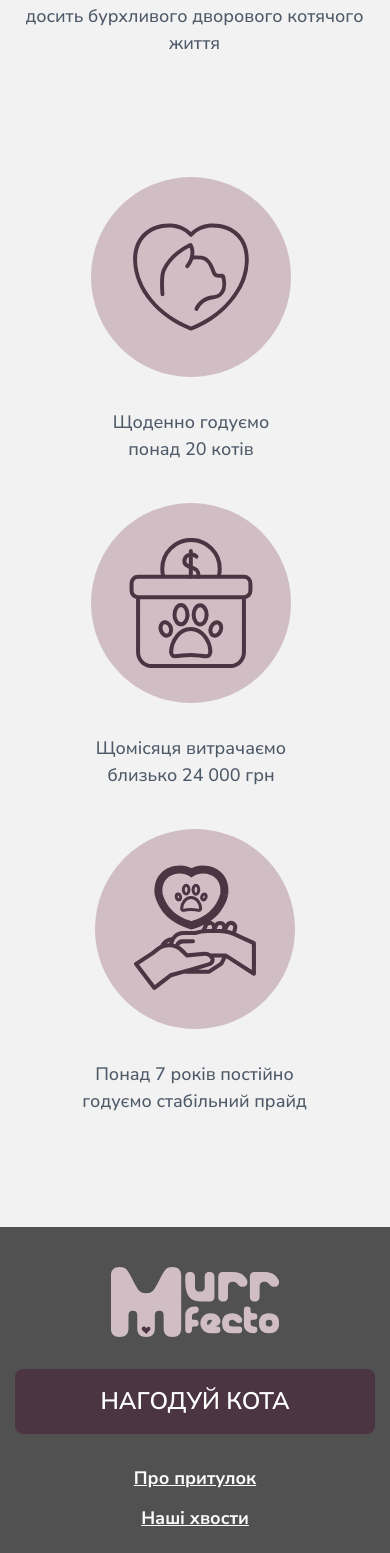
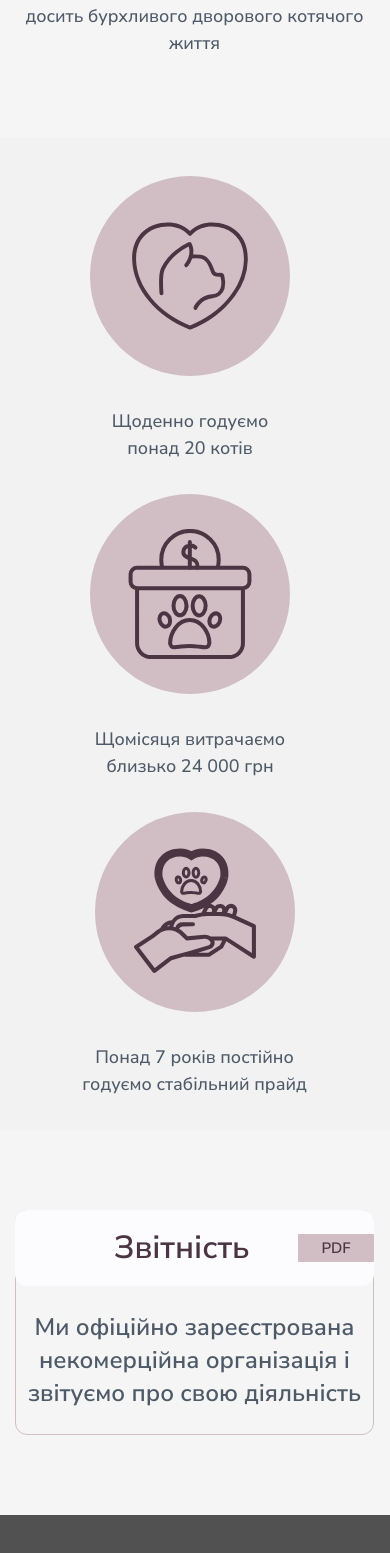
Before and after one commit to murrfecto/murrfecto1, a React (Create React App) app in the folder client/: page /about in a window 390 px wide. Shown: the part 1861-3414 px from the top of the page. Built offline with nearby package versions, Linux system fonts and the light colour scheme; the HTML template or start-up script is replaced by a standard one.

Commit message:
mobile styles for ReportSection

```diff
--- a/client/src/components/AboutShelter/AboutGallery/AboutDescription.js
+++ b/client/src/components/AboutShelter/AboutGallery/AboutDescription.js
@@ -10,7 +10,7 @@ import mobThird from "../../../assets/about-page/mobile/mobThird.jpg";
 const AboutDescription = () => {
   return (
     <section>
-      <div className="container">
+      <div className="about_wrapper">
         <ul className="list">
           <li className="item">
             <picture>
--- a/client/src/components/AboutShelter/AboutGallery/AboutDescription.scss
+++ b/client/src/components/AboutShelter/AboutGallery/AboutDescription.scss
@@ -1,6 +1,6 @@
 @import "../../../styles/_index.scss";
 
-.container {
+.about_wrapper {
   width: 100%;
   margin: 0px auto;
   padding-left: 15px;
@@ -18,8 +18,8 @@
 
   @media screen and (min-width: 1440px) {
     max-width: 1440px;
-    padding-left: 18px;
-    padding-right: 18px;
+    padding-left: 188px;
+    padding-right: 188px;
   }
 }
 
--- a/client/src/components/AboutShelter/AboutGallery/StatisticDatas/StatisticDatas.js
+++ b/client/src/components/AboutShelter/AboutGallery/StatisticDatas/StatisticDatas.js
@@ -6,8 +6,8 @@ import { ReactComponent as HandsIcon } from "../../../../assets/about-page/stati
 
 const StatisticDatas = () => {
   return (
-    <section className="section">
-      <div className="container">
+    <section className="about_section">
+      <div className="about_wrapper">
         <ul className="statistic_list">
           <li className="statistic_item">
             <div className="icon_wrapper">
--- a/client/src/components/AboutShelter/AboutGallery/StatisticDatas/StatisticDatas.scss
+++ b/client/src/components/AboutShelter/AboutGallery/StatisticDatas/StatisticDatas.scss
@@ -1,7 +1,7 @@
 @import "../../../../styles/_index.scss";
-.section {
+.about_section {
   background-color: $main-bg-color;
-  padding-top: 32px;
+  padding-top: 31px;
   padding-bottom: 32px;
 
   @media screen and (min-width: 768px) {
@@ -12,12 +12,12 @@
 
 .statistic_list {
   @include flex-column-na;
-  padding: 0px 67px;
+  padding: 8px 67px 0px 67px;
   gap: 32px;
 
   @media screen and (min-width: 768px) {
     flex-direction: row;
-    padding: 0px 0px;
+    padding: 8px 0px 0px 0px;
   }
 
   @media screen and (min-width: 1440px) {
@@ -28,10 +28,10 @@
 .statistic_item {
   @include flex-column-a;
   width: 216px;
-  gap: 24px;
+  gap: 32px;
 
   &:last-child {
-    width: 223px;
+    width: 225px;
   }
 }
 
@@ -39,7 +39,6 @@
   @include position-center-a;
   width: 200px;
   height: 200px;
-  margin: 8px 0px;
   border-radius: 50%;
   background-color: $color-card;
 }
--- /dev/null
+++ b/client/src/components/AboutShelter/ReportSection/ReportSection.js
@@ -0,0 +1,20 @@
+import "./ReportSection.scss";
+
+const ReportSection = () => {
+  return (
+    <div className="about_wrapper">
+      <div className="report_container">
+        <a className="report_link" type="button" href="#">
+          Звітність
+        </a>
+
+        <p className="report_text">
+          Ми офіційно зареєстрована некомерційна організація і звітуємо про свою
+          діяльність
+        </p>
+      </div>
+    </div>
+  );
+};
+
+export default ReportSection;
--- /dev/null
+++ b/client/src/components/AboutShelter/ReportSection/ReportSection.scss
@@ -0,0 +1,48 @@
+@import "../../../styles/_index.scss";
+
+.report_container {
+  position: relative;
+  padding-top: 100px;
+  padding-bottom: 24px;
+  border: 1px solid $color-card;
+  border-radius: 12px;
+
+  @include nunito-600-size-24;
+  line-height: 1.38;
+}
+
+.report_link {
+  position: absolute;
+  top: -1px;
+  left: -1px;
+  width: 100%;
+  min-height: 76px;
+  padding: 16px 123px 16px 99px;
+  @include nunito-600-size-32;
+  color: $color-subscribe-btn;
+  background-color: $color-white;
+  border-radius: 12px;
+
+  @media screen and (min-width: 390px) {
+    width: 359px;
+  }
+
+  &::after {
+    content: "PDF";
+    position: absolute;
+    right: 0;
+    top: 24px;
+    width: 76px;
+    height: 28px;
+    @include position-center-a;
+    font-style: normal;
+    font-size: 15px;
+    line-height: 1.25;
+    background-color: $color-card;
+  }
+}
+
+.report_text {
+  text-align: center;
+  color: $color-card-text;
+}
--- a/client/src/components/Footer/Footer.js
+++ b/client/src/components/Footer/Footer.js
@@ -1,4 +1,3 @@
-import React from "react";
 import { Link } from "react-router-dom";
 import "./Footer.scss";
 import "../Navbar/Navbar.scss";
--- a/client/src/pages/AboutShelterPage/AboutShelterPage.js
+++ b/client/src/pages/AboutShelterPage/AboutShelterPage.js
@@ -3,6 +3,7 @@ import "./AboutShelterPage.scss";
 import Title from "../../components/Title/Title";
 import AboutDescription from "../../components/AboutShelter/AboutGallery/AboutDescription";
 import StatisticDatas from "../../components/AboutShelter/AboutGallery/StatisticDatas/StatisticDatas";
+import ReportSection from "../../components/AboutShelter/ReportSection/ReportSection";
 
 const AboutShelterPage = () => {
   return (
@@ -11,6 +12,7 @@ const AboutShelterPage = () => {
       <div className="main_about">
         <AboutDescription />
         <StatisticDatas />
+        <ReportSection />
       </div>
     </main>
   );
--- a/client/src/pages/AboutShelterPage/AboutShelterPage.scss
+++ b/client/src/pages/AboutShelterPage/AboutShelterPage.scss
@@ -4,6 +4,7 @@
   @include flex-column-a;
   padding-top: 32px;
   padding-bottom: 80px;
+  background-color: $color-bg-about;
   gap: 80px;
   @media screen and (min-width: 1440px) {
     padding-top: 100px;
--- a/client/src/styles/_colors.scss
+++ b/client/src/styles/_colors.scss
@@ -1,9 +1,10 @@
 //default colors
 $color-hover-navbar: #857a7c;
-$color-blue: #3D4756;
-$color-white: #FCFCFF;
-$color-border: #AEAEAE;
+$color-blue: #3d4756;
+$color-white: #fcfcff;
+$color-border: #aeaeae;
 $full-white: #ffffff;
+$color-bg-about: #f5f5f5;
 
 //btn-header
 $color-btn: #4b3542;
@@ -17,7 +18,7 @@ $color-border-card: #928f8f;
 //subscribe-form
 $color-subscribe-header: #333333;
 $color-subscribe-text: #808080;
-$color-subscribe-btn: #4B3542;
+$color-subscribe-btn: #4b3542;
 $color-placeholder: #ffffff;
 
 // footer
@@ -25,6 +26,6 @@ $color-footer-bg: #515151;
 $color-btn-hover: #766e78;
 
 //admin-dashboard
-$color-link:#7879F1;
+$color-link: #7879f1;
 $main-bg-color: #f2f2f2;
 $box-shadow: #766e78;
```
Also changed, not shown: 2 other files (tests, documents, lock files or other folders).
